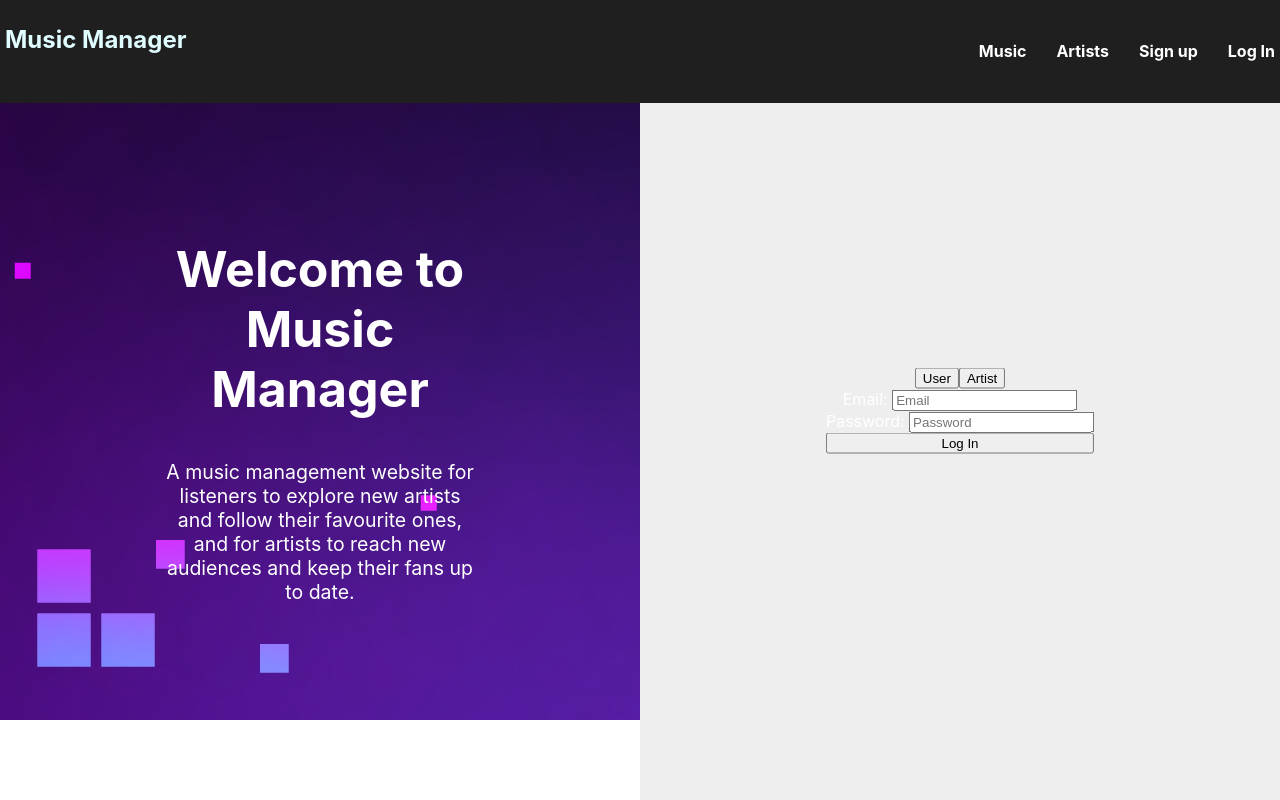
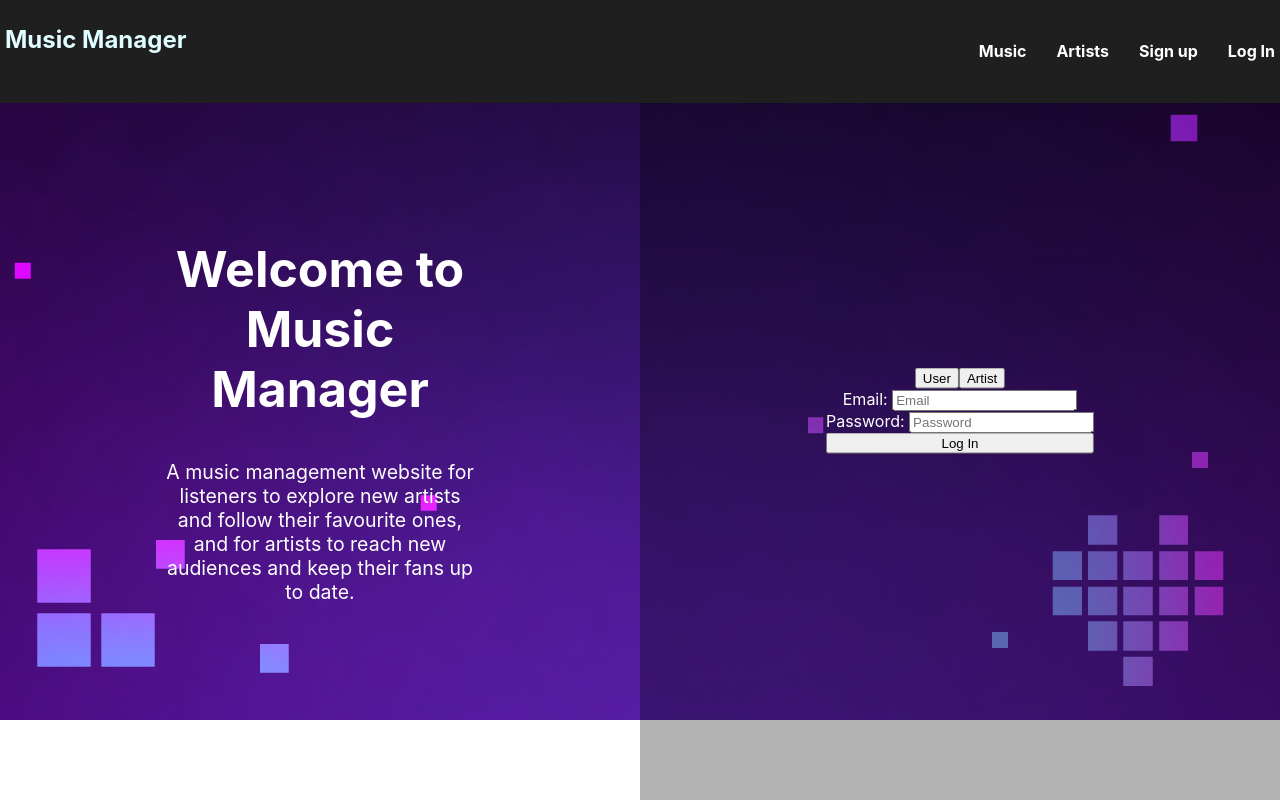
Before and after one commit to liangtam/Melodex, a React (Create React App) app in the folder frontend/: page /loginPage in a window 1280 px wide. Built offline with nearby package versions, Linux system fonts and the light colour scheme.

Commit message:
change LogIn look

```diff
--- a/frontend/src/components/ListenerRegistrationForm.module.css
+++ b/frontend/src/components/ListenerRegistrationForm.module.css
@@ -1,4 +1,3 @@
 .form {
   display: grid;
-  color: blueviolet;
 }
--- a/frontend/src/pages/LogIn.js
+++ b/frontend/src/pages/LogIn.js
@@ -4,50 +4,60 @@ import ListenerLogInForm from "../components/ListenerLogInForm";
 import ArtistLogInForm from "../components/ArtistLogInForm";
 
 const LogIn = () => {
-    const [userLogClicked, setUserLogClicked] = useState(true);
-    const [artistLogClicked, setArtistLogClicked] = useState(false);
+  const [userRegClicked, setUserRegClicked] = useState(true);
+  const [artistRegClicked, setArtistRegClicked] = useState(false);
 
   const handleUserClick = (e) => {
     e.preventDefault();
     console.log("Clicked user");
-        setUserLogClicked(true);
-        setArtistLogClicked(false);
-    }
+    setUserRegClicked(true);
+    setArtistRegClicked(false);
+  };
 
   const handleArtistClick = (e) => {
     e.preventDefault();
     console.log("Clicked artist");
-        setUserLogClicked(false);
-        setArtistLogClicked(true);
-    }
+    setUserRegClicked(false);
+    setArtistRegClicked(true);
+  };
 
   return (
-        <div className={styles.logContainer}>
+    <div className={styles.regContainer}>
       <div className={styles.leftBody}>
         <div className={styles.centered}>
           <div className={styles.title}>
             <h2>Welcome to Music Manager</h2>
           </div>
-                    <p>A music management website for listeners to explore new artists and follow their favourite ones, and for artists to reach new audiences and keep their fans up to date.</p>
+          <p>
+            A music management website for listeners to explore new artists and
+            follow their favourite ones, and for artists to reach new audiences
+            and keep their fans up to date.
+          </p>
         </div>
       </div>
       <div className={styles.rightBody}>
         <div className={styles.centered}>
-                    <div className={styles.logButtons}>
+          <div className={styles.regButtons}>
             <button onClick={handleUserClick}>User</button>
             <button onClick={handleArtistClick}>Artist</button>
           </div>
-                    <div className={styles.logForm}>
-                        {userLogClicked && <div><ListenerLogInForm/></div>}
-                        {artistLogClicked && <div><ArtistLogInForm/></div>}
+          <div className={styles.regForm}>
+            {userRegClicked && (
+              <div>
+                <ListenerLogInForm />
+              </div>
+            )}
+            {artistRegClicked && (
+              <div>
+                <ArtistLogInForm />
+              </div>
+            )}
           </div>
         </div>
       </div>
-
     </div>
-
-    )
-}
+  );
+};
 
 // DO NOT FORGET THIS LINE! It is very important. If we don't export the page, we can't use it LOL
 export default LogIn;
--- a/frontend/src/pages/LogIn.module.css
+++ b/frontend/src/pages/LogIn.module.css
@@ -1,8 +1,24 @@
-.logContainer {
-    background-color: black;
+@keyframes fadeInAnimation {
+  0% {
+    opacity: 0;
+  }
+  100% {
+    opacity: 1;
+  }
 }
 
-.leftBody {
+body {
+  margin: 0;
+  padding: 0;
+  color: white;
+  background-image: url("./images/304_login_bg.png");
+  background-size: cover;
+  background-repeat: no-repeat;
+  background-position: center top;
+  overflow: hidden;
+}
+
+.regContainer .leftBody {
   left: 0;
 
   height: 100%;
@@ -12,19 +28,28 @@
   overflow-x: hidden;
   padding-top: 20px;
 }
+.leftBody .title {
+  animation: fadeInAnimation ease 1s;
+  color: white;
+}
 
-.rightBody {
+p {
+  font-size: 19.5px;
+  animation: fadeInAnimation ease 2s;
+}
+.regContainer .rightBody {
   right: 0;
-    background-color: rgb(238, 238, 238);
   height: 100%;
   width: 50%;
   position: fixed;
+  background-color: rgba(0, 0, 0, 0.3);
   top: 0;
   overflow-x: hidden;
   padding-top: 20px;
+  animation: fadeInAnimation ease 1s;
 }
 
-.rightBody .centered .logButtons button:hover{
+.rightBody .centered .regButtons button:hover {
   cursor: pointer;
 }
 
```
Lines whose indentation alone changed are shown as unchanged.
